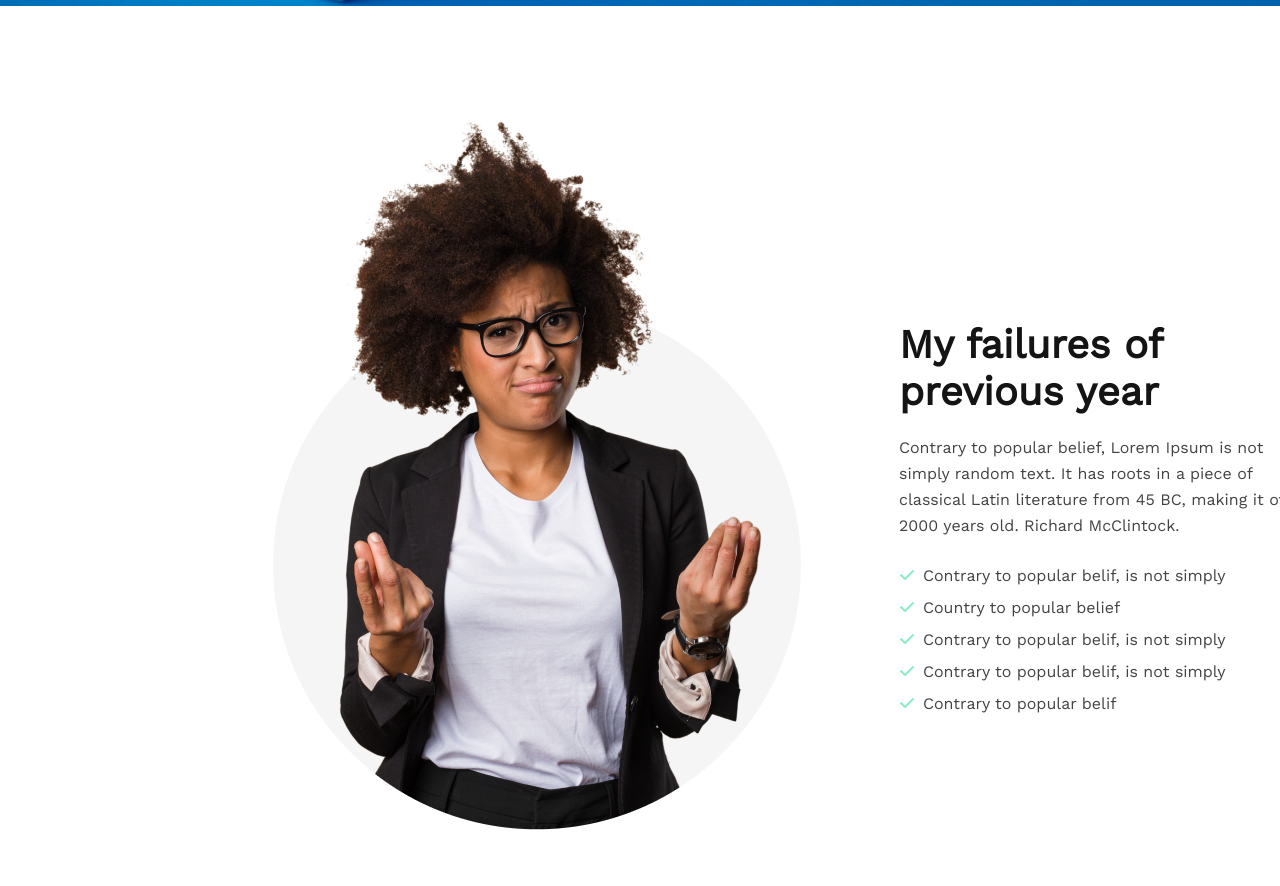
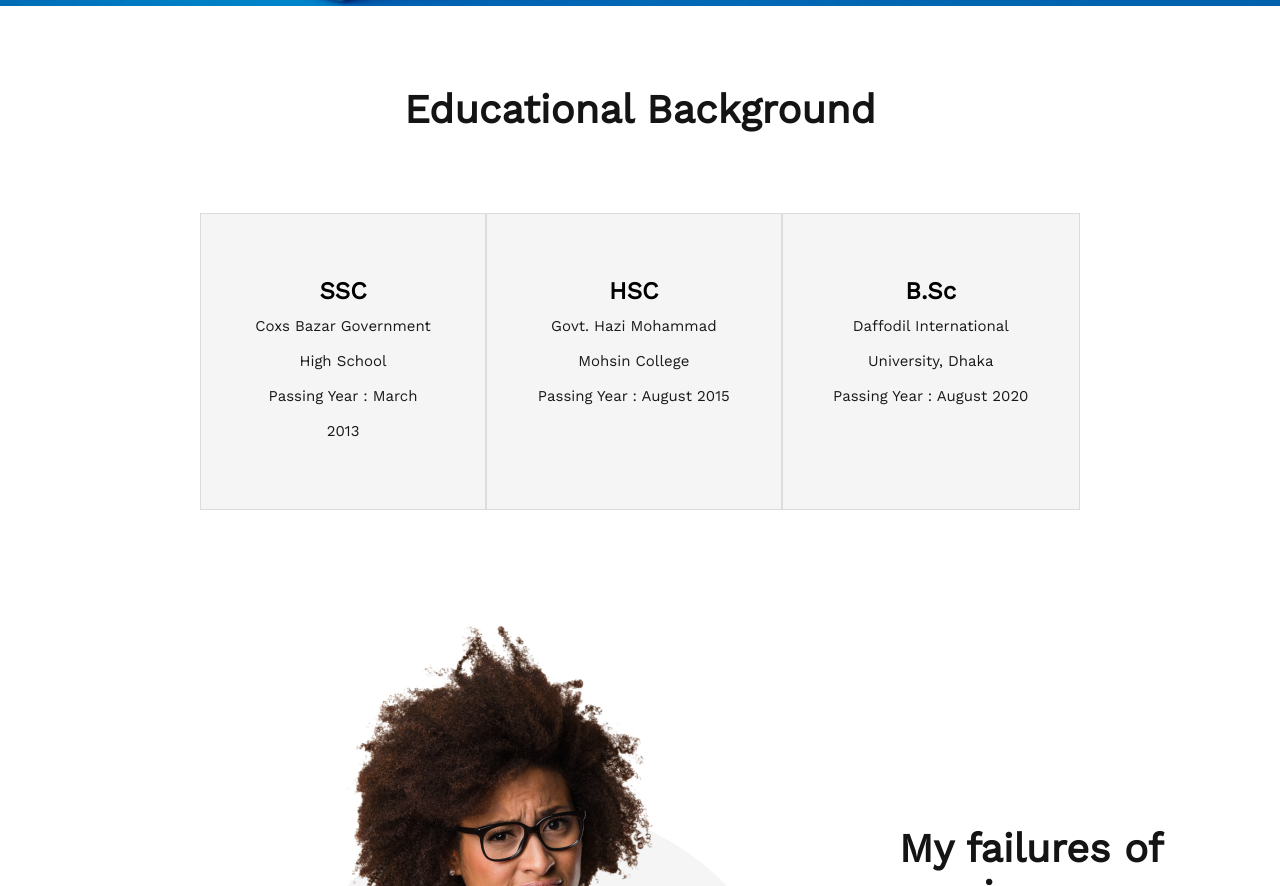
Before and after one commit to IftekherAziz/PSD-to-HTML-Responsive-Website, a plain HTML site: page index.html in a window 1280 px wide. Shown: the part 1188-2074 px from the top of the page. Drawn offline with nearby package versions, Linux system fonts and the light colour scheme.

Commit message:
Update code

```diff
--- a/css/style.css
+++ b/css/style.css
@@ -47,6 +47,48 @@
 }
 /* Style for main banner section end  here */
 
+/* Style for my education section start here  */
+.my-education{
+
+    margin: 0 200px 100px;
+}
+.my-education h1{
+    margin: 80px 0;
+    font-size: 40px;
+    font-weight: 700;
+    line-height: 47px;
+    text-align: center;
+    color: #151414;
+
+}
+.my-education-content{
+    display:flex;
+    justify-content: space-around;
+    text-align: center;
+
+}
+.my-education-items{
+    background-color:#F5F5F5;
+    border: 1px solid gainsboro;
+    padding: 60px 50px;
+    justify-content: space-around;
+}
+.my-education-items h3{
+    font-size: 24px;
+    font-weight: 700;
+    line-height: 35px;
+    letter-spacing: 0em;
+    text-align: center;
+}
+.my-education-items p{
+    font-size: 15px;
+    font-weight: 500;
+    line-height: 35px;
+    letter-spacing: 0em;
+    text-align: center;
+    color: #1a1919;
+}
+/* Style for my education section end here  */
 
 /* Style for my failure section start here */
 .my-failure{
--- a/index.html
+++ b/index.html
@@ -19,7 +19,32 @@
             <button>Contact Us</button>
         </div>
     </section>
-     <!-- Main Banner Section End  Here -->
+    <!-- Main Banner Section End  Here -->
+
+    <!-- My Education Section Start Here -->
+    <section class="my-education">
+        <div>
+            <h1>Educational Background</h1>
+        </div>
+        <div class="my-education-content">
+            <div  class="my-education-items">
+                <h3>SSC</h3>
+                <p>Coxs Bazar Government High School</p>
+                <p>Passing Year : March 2013</p>
+            </div>
+            <div  class="my-education-items">
+                <h3>HSC</h3>
+                <p>Govt. Hazi Mohammad Mohsin College</p>
+                <p>Passing Year : August 2015</p>
+            </div>
+            <div  class="my-education-items">
+                <h3>B.Sc</h3>
+                <p>Daffodil International University, Dhaka</p>
+                <p>Passing Year : August 2020</p>
+            </div>
+        </div>
+    </section>
+    <!-- My Education Section End Here -->
 
     <!-- My Failure Section Start Here -->
     <section class="my-failure">
```
